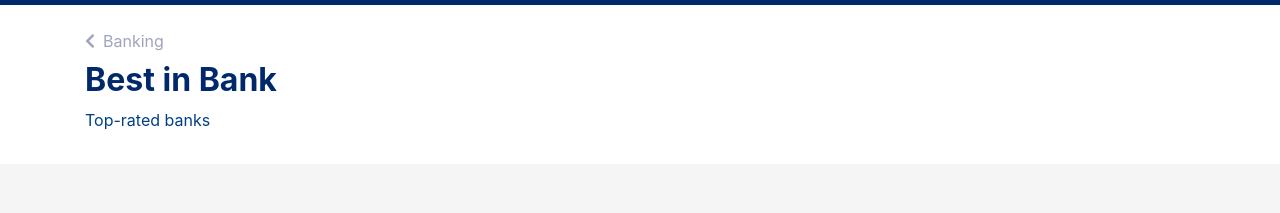
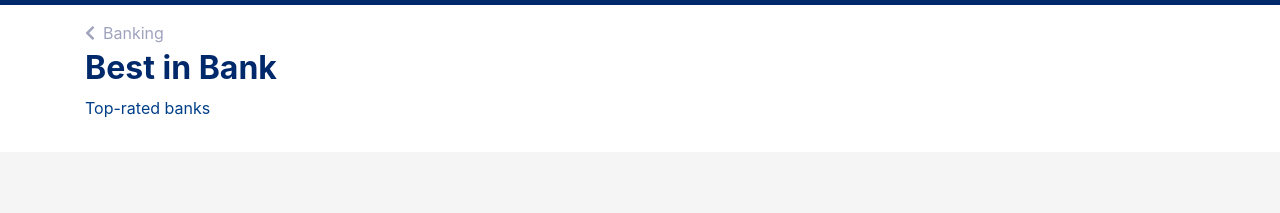
Before and after one commit to cynthiaiboro/Stareview, a plain HTML site: page reviews.html in a window 1280 px wide. Shown: the part 76-289 px from the top of the page. Drawn offline with nearby package versions, Linux system fonts and the light colour scheme.

Commit message:
page linking

```diff
--- a/reviews.css
+++ b/reviews.css
@@ -26,8 +26,9 @@ a:hover {
   padding: 5px 20px !important;
   border-radius: 3px !important;
 }
-.banking, .banking a {
+.banking, .banking a:hover {
   color: var(--faint-text-color) !important;
+  text-decoration: none !important;
 }
 .best {
   color: var(--blue-background);
--- a/reviews.html
+++ b/reviews.html
@@ -57,8 +57,8 @@
 
   <section id="breadcrumbs">
     <div class="container py-3">
-      <p class="my-2 banking"><a href="index.html"><i class="fas fa-chevron-left mr-2"></i></a>Banking</p>
-      <h2 class="best">Best in Bank</h2>
+      <a href="index.html" class="py-3 banking"><i class="fas fa-chevron-left mr-2"></i>Banking</a>
+      <h2 class="best pt-1">Best in Bank</h2>
       <p class="top-rated">Top-rated banks</p>
     </div>
   </section>
```
